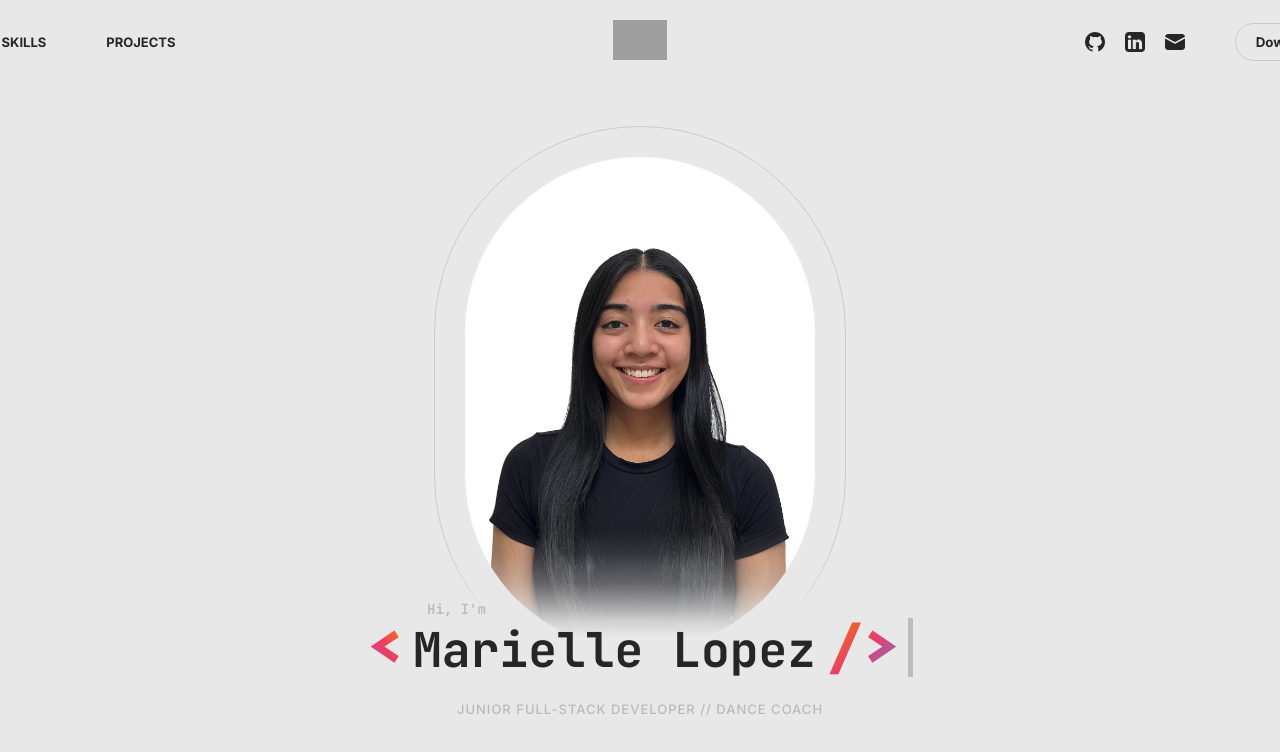
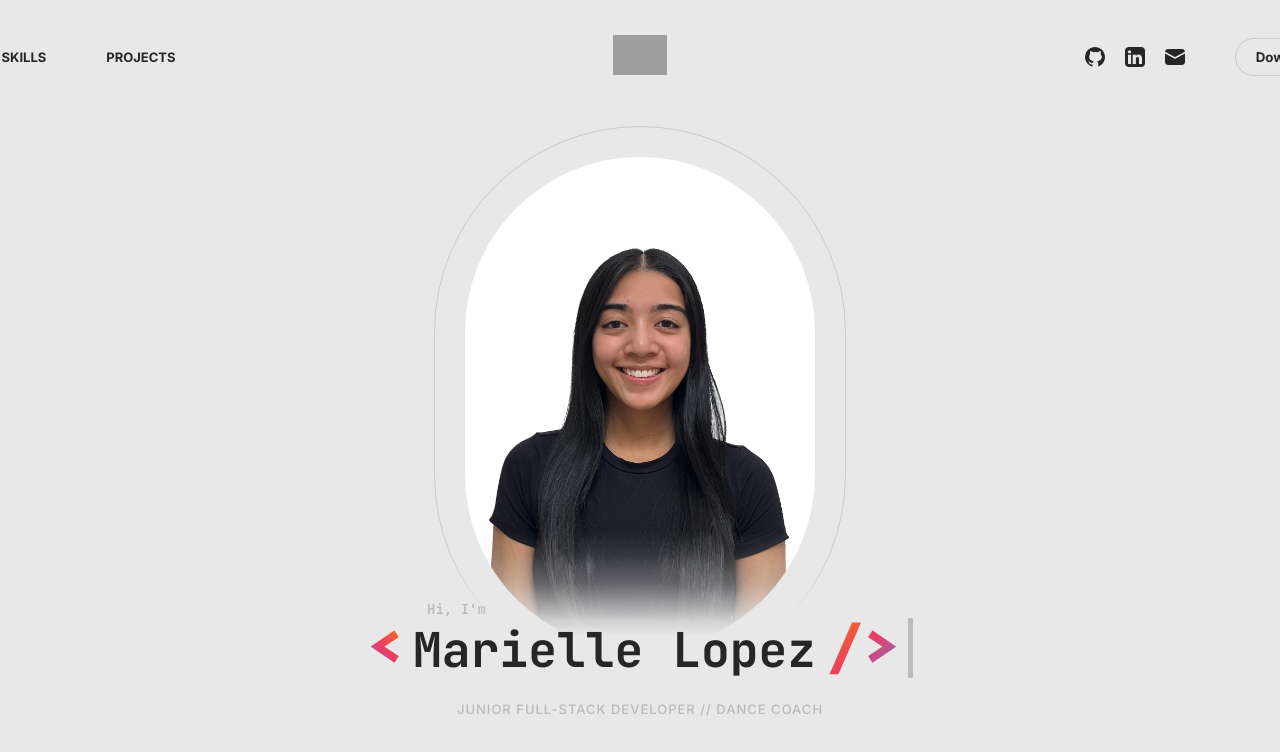
Before and after one commit to marielle-lopez/portfolio, a React (Vite) app: page / in a window 1280 px wide. Shown: the top 752 px of the page. Built offline with nearby package versions, Linux system fonts and the light colour scheme; grey boxes are pictures that could not be loaded.

Commit message:
fixed padding

```diff
--- a/src/index.scss
+++ b/src/index.scss
@@ -27,7 +27,7 @@ body {
   align-items: center;
   flex-grow: 1;
   width: 1500px;
-  padding: 20px 0;
+  padding: 35px 0;
 }
 
 // :root {
```
